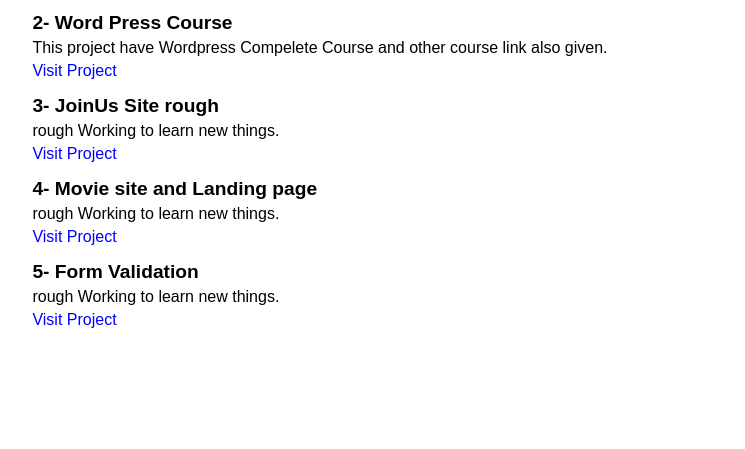
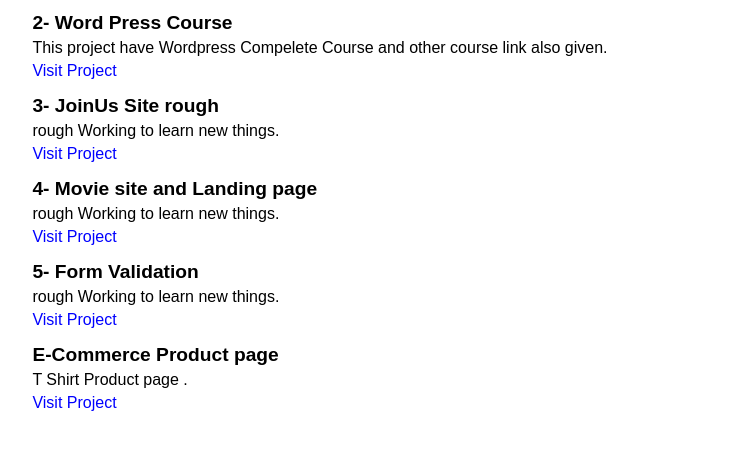
Before and after one commit to 22babar/projectlinks, a plain HTML site: page index.html in a window 1280 px wide. Shown: the part 151-600 px from the top of the page, without its empty margins (102-847 px from the left). Drawn offline with Linux system fonts and the light colour scheme.

Commit message:
Update index.html

```diff
--- a/index.html
+++ b/index.html
@@ -82,6 +82,15 @@
         <a href="https://22babar.github.io/formvalidation/" class="project-link" target="_blank"
           >Visit Project</a>
       </div>
+
+        <div class="project">
+        <div class="project-title">E-Commerce Product page</div>
+        <div class="project-desc">
+           T Shirt Product page .
+        </div>
+        <a href="https://22babar.github.io/ecommerceproductform/" class="project-link" target="_blank"
+          >Visit Project</a>
+      </div>
       <!-- Add more projects as needed -->
     </div>
   </body>
```
